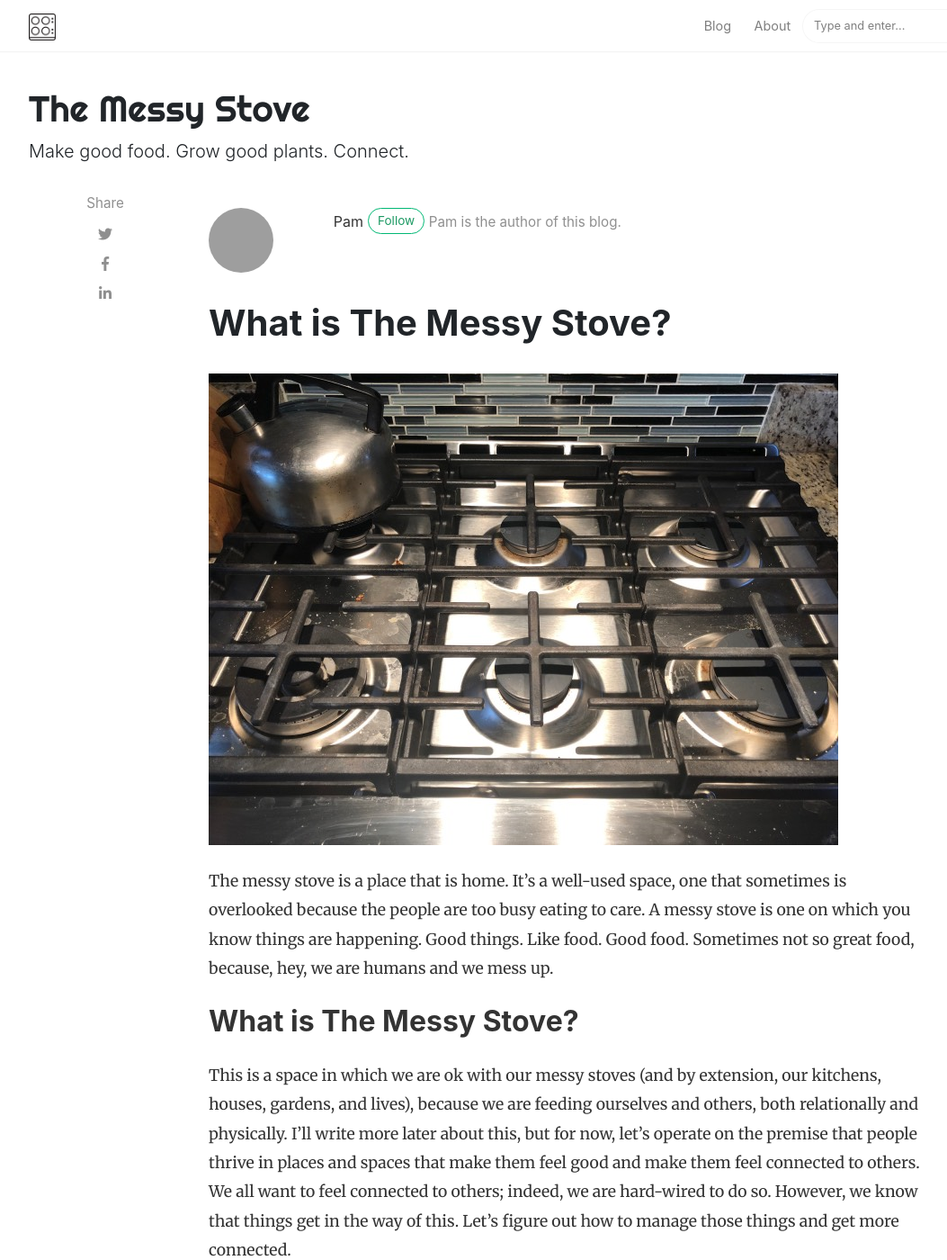
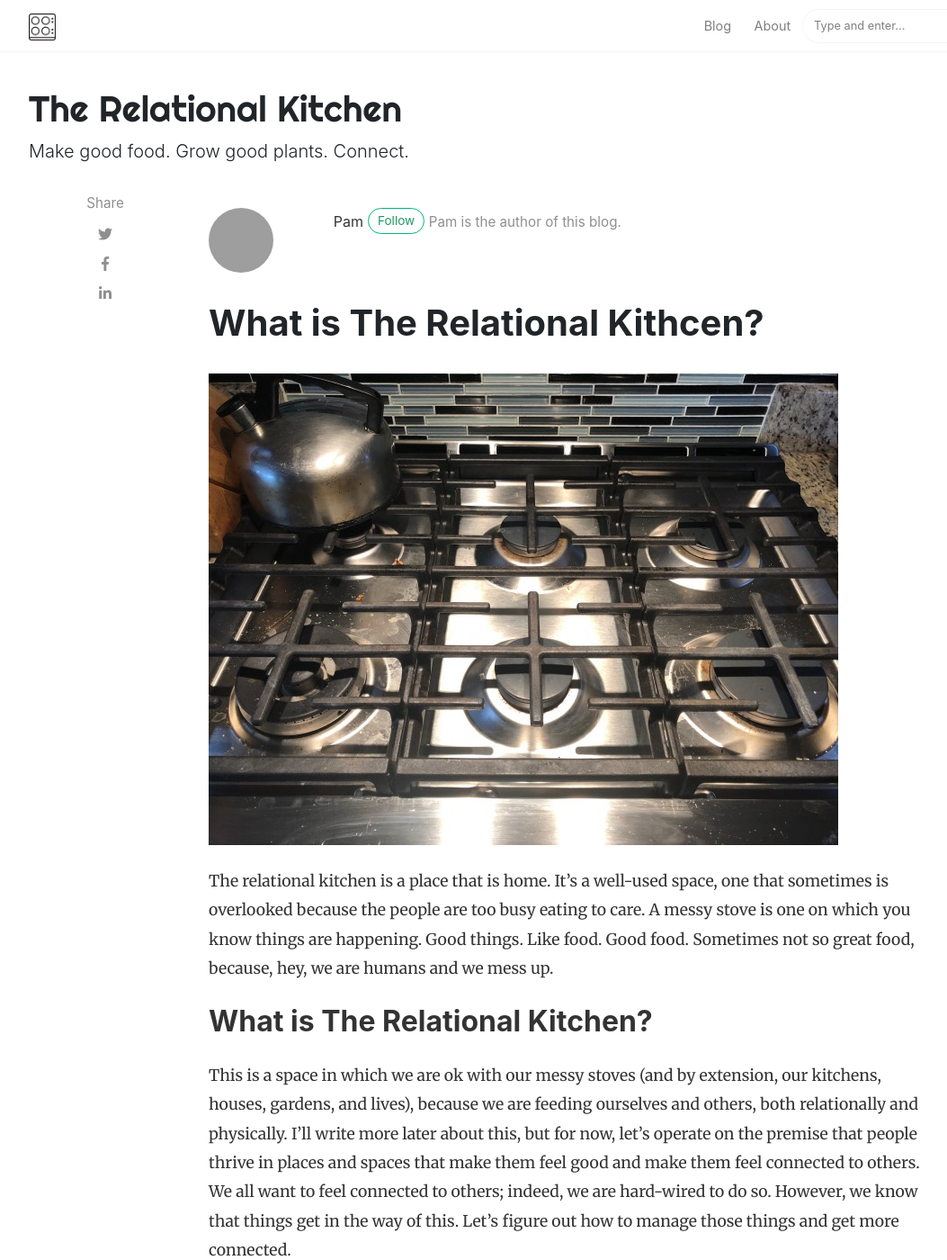
Before and after one commit to pknielski/pknielski.github.io, a Jekyll site: the page built from _posts/2019-03-30-what-is-messy-stove.md, in a window 1280 px wide and 1400 px high. Shown: the whole window at 90% size, without its empty margins (53-1106 px from the left). Built offline with Jekyll 4.4.1, drawn with Linux system fonts in a browser that asks for light colours; nearby versions of some CDN libraries; comment, search, counter and statistics services are not loaded; some of the changed text lies outside the part shown; grey boxes are pictures that could not be loaded.

Commit message:
switch to relational kitchen

```diff
--- a/CNAME
+++ b/CNAME
@@ -1 +1 @@
-messystove.com
+relationalkitchen.com
--- a/_config.yml
+++ b/_config.yml
@@ -1,6 +1,6 @@
 # Site
-name: "The Messy Stove"
-title: "Messy Stove"
+name: "The Relational Kitchen"
+title: "Relational Kitchen"
 description: "Make good food. Grow good plants. Connect."
 logo: 'assets/images/logo.png'
 favicon: 'assets/images/logo.png'
--- a/_posts/2019-03-30-what-is-messy-stove.md
+++ b/_posts/2019-03-30-what-is-messy-stove.md
@@ -3,16 +3,16 @@ published: true
 layout: post
 author: pam
 categories:
-  - messystove
+  - relational
 image: assets/images/stove2_Fotor.jpg
 featured: true
 comments: false
 hidden: true
-title: What is The Messy Stove?
+title: What is The Relational Kithcen?
 ---
-The messy stove is a place that is home.  It’s a well-used space, one that sometimes is overlooked because the people are too busy eating to care. A messy stove is one on which you know things are happening.  Good things.  Like food.  Good food.  Sometimes not so great food, because, hey, we are humans and we mess up.
+The relational kitchen is a place that is home.  It’s a well-used space, one that sometimes is overlooked because the people are too busy eating to care. A messy stove is one on which you know things are happening.  Good things.  Like food.  Good food.  Sometimes not so great food, because, hey, we are humans and we mess up.
 
-## What is The Messy Stove?
+## What is The Relational Kitchen?
 
 This is a space in which we are ok with our messy stoves (and by extension, our kitchens, houses, gardens, and lives), because we are feeding ourselves and others, both relationally and physically.  I’ll write more later about this, but for now, let’s operate on the premise that people thrive in places and spaces that make them feel good and make them feel connected to others. We all want to feel connected to others; indeed, we are hard-wired to do so.  However, we know that things get in the way of this. Let’s figure out how to manage those things and get more connected.
 
```
Also changed, not shown: _pages/about.md (+1 -1 lines), assets/images/jumbotron-large.jpg (deleted).
